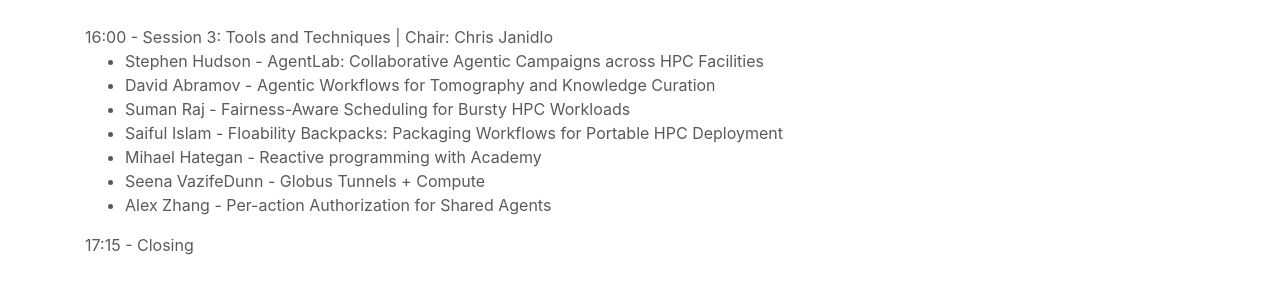
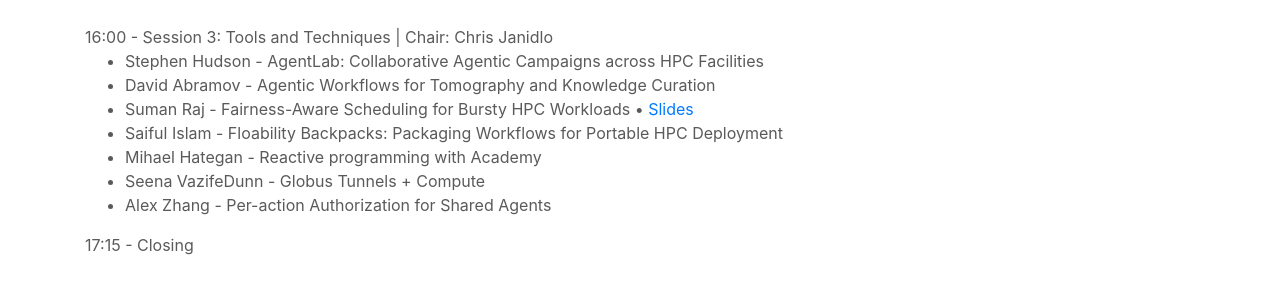
Before and after one commit to Parsl/parsl.github.io, a Jekyll site: the page built from parslfest/apex2026.html, in a window 1280 px wide and 900 px high, scrolled down 1082 px. Shown: the part 161-444 px from the top of the window. Built offline with Jekyll 4.4.1, drawn with Linux system fonts in a browser that asks for light colours.

Commit message:
Update apex2026.html

```diff
--- a/parslfest/apex2026.html
+++ b/parslfest/apex2026.html
@@ -92,7 +92,7 @@
 <ul>
 <li>Stephen Hudson - AgentLab: Collaborative Agentic Campaigns across HPC Facilities  </li>
 <li>David Abramov - Agentic Workflows for Tomography and Knowledge Curation   </li>
-<li>Suman Raj - Fairness-Aware Scheduling for Bursty HPC Workloads  </li>
+<li>Suman Raj - Fairness-Aware Scheduling for Bursty HPC Workloads   • <a href="2026/scheduling-bursty-hpc.pdf" target="_blank">Slides</a></li>
 <li>Saiful Islam - Floability Backpacks: Packaging Workflows for Portable HPC Deployment  </li>
 <li>Mihael Hategan - Reactive programming with Academy </li>
 <li>Seena VazifeDunn - Globus Tunnels + Compute   </li>
```
